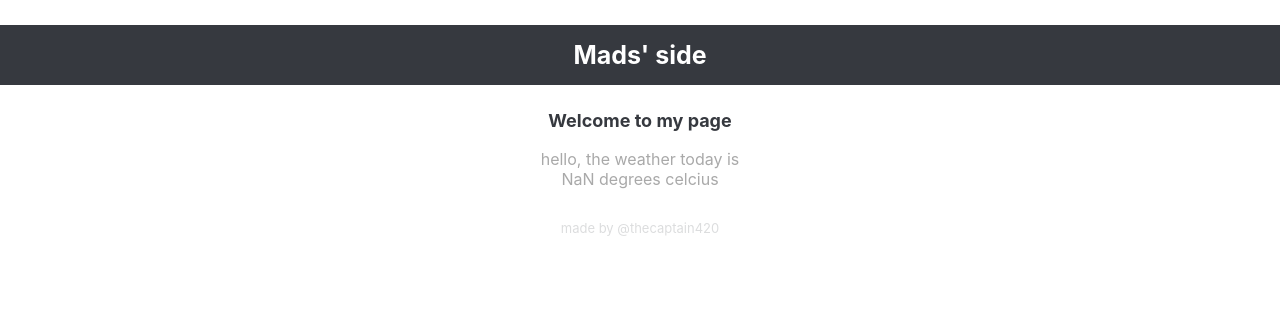
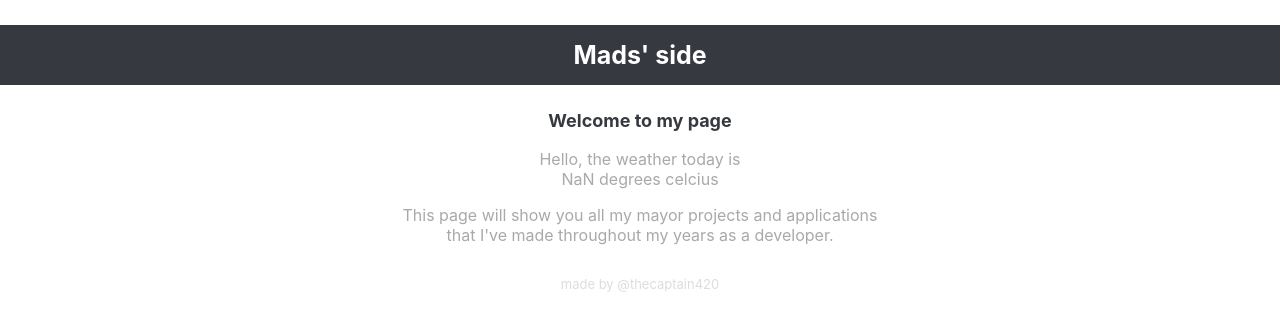
Before and after one commit to theCaptain420/personalWebsite, a React (Create React App) app in the folder personal-website/: page / in a window 1280 px wide. Shown: the top 330 px of the page. Built offline with nearby package versions, Linux system fonts and the light colour scheme; no server answers.

Commit message:
styling to introtext

```diff
--- a/personal-website/src/Components/welcomeMod/IntroText.tsx
+++ b/personal-website/src/Components/welcomeMod/IntroText.tsx
@@ -4,7 +4,7 @@ import './welcome.css'
 export default()=>{
     return(
         <div>
-            <p className="wNormalText">
+            <p className="wNormalText" >
                 This page will show you all my mayor projects and applications <br/> that I've made throughout my years as a developer.
             </p>
         </div>
--- a/personal-website/src/Components/welcomeMod/welcome.tsx
+++ b/personal-website/src/Components/welcomeMod/welcome.tsx
@@ -3,6 +3,7 @@ import './welcome.css'
 import WebHeader from '../themeComponents/WebHeader'
 import WebFooter from '../themeComponents/WebFooter'
 import WeatherPrinter from './weatherGetter/WeatherPrinter'
+import IntroText from './IntroText'
 
 export interface IWelcomeIntroProps {
 }
@@ -16,9 +17,10 @@ export default class WelcomeIntro extends React.Component<IWelcomeIntroProps> {
             Welcome to my page
         </p>
         <p className="wNormalText">
-          hello, the weather today is <br/>
+          Hello, the weather today is
           <WeatherPrinter/>
         </p>
+        <IntroText></IntroText>
         <WebFooter/>
       </div>
     );
```
